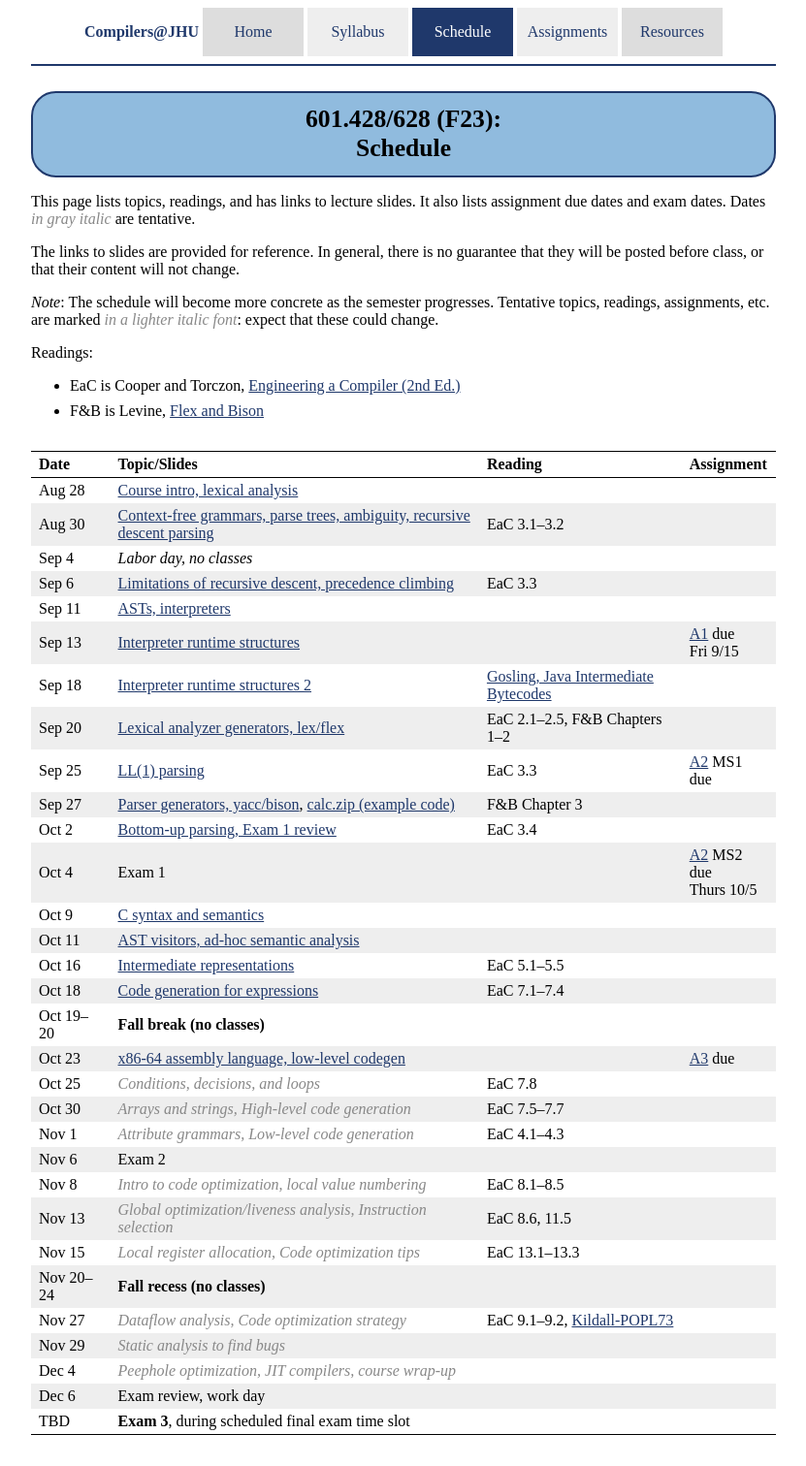
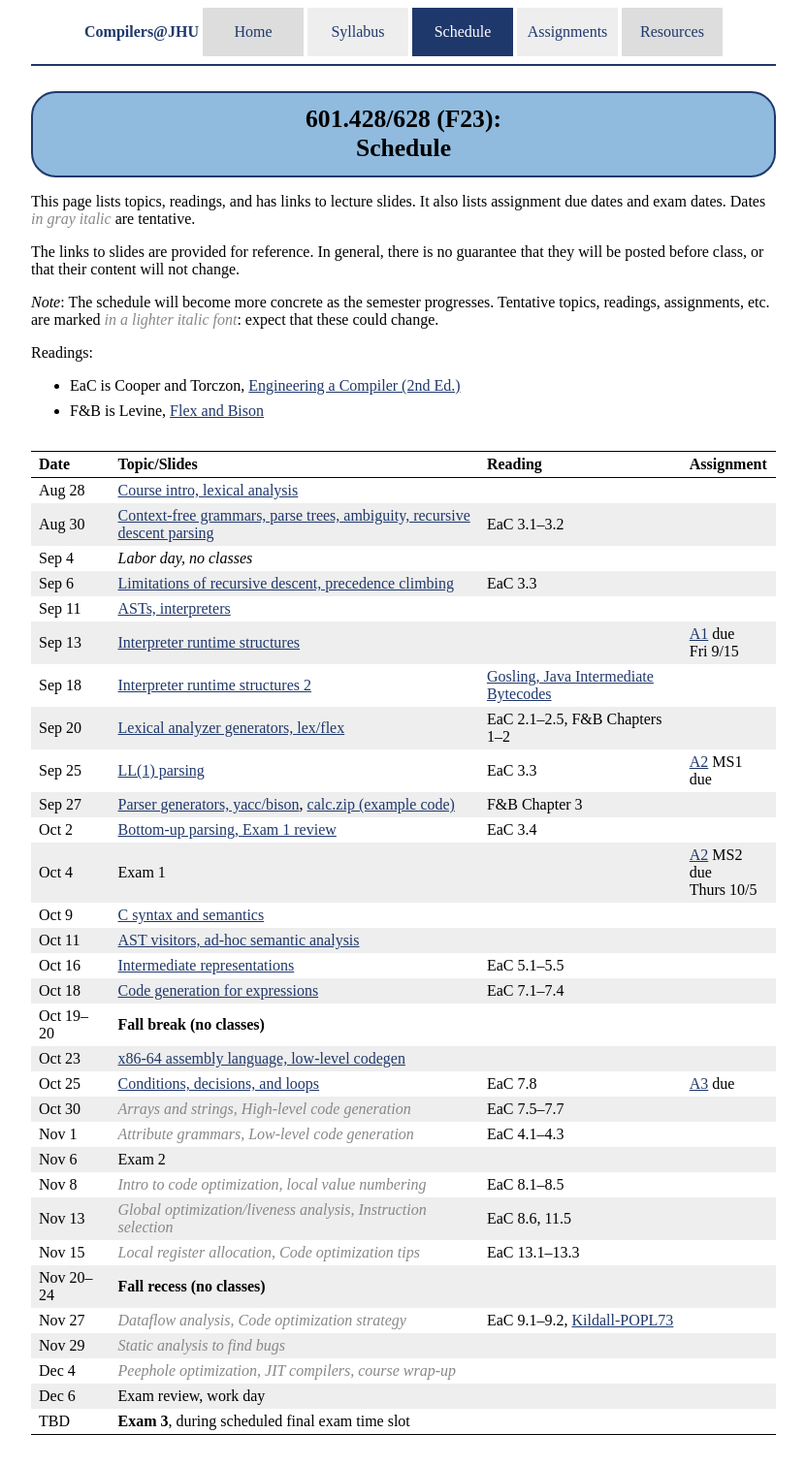
Before and after one commit to jhucompilers/fall2023, a Jekyll site: the page built from schedule.md, in a window 1280 px wide. Shown: the whole page at 97% size, without its empty margins (224-1055 px from the left). Built offline with Jekyll 4.4.1, drawn with Linux system fonts in a browser that asks for light colours.

```diff
--- a/schedule.csv
+++ b/schedule.csv
@@ -16,8 +16,8 @@ Oct 11,"AST visitors, ad-hoc semantic analysis",lectures/lecture12-public.pdf,,,
 Oct 16,"Intermediate representations",lectures/lecture13-public.pdf,,"EaC 5.1–5.5"
 Oct 18,"Code generation for expressions",lectures/lecture14-public.pdf,,"EaC 7.1–7.4",
 Oct 19–20,**Fall break (no classes)**,
-Oct 23,"x86-64 assembly language, low-level codegen",lectures/lecture15-public.pdf,,,"[A3](assign/assign03.html) due"
-Oct 25,"<span class='tentative'>Conditions, decisions, and loops</span>","",,"EaC 7.8"
+Oct 23,"x86-64 assembly language, low-level codegen",lectures/lecture15-public.pdf,,,
+Oct 25,"Conditions, decisions, and loops",lectures/lecture16-public.pdf,,"EaC 7.8","[A3](assign/assign03.html) due"
 Oct 30,"<span class='tentative'>Arrays and strings, High-level code generation</span>",,,"EaC 7.5–7.7",,
 Nov 1,"<span class='tentative'>Attribute grammars, Low-level code generation</span>",,,"EaC 4.1–4.3",""
 Nov 6,"Exam 2",,,
--- a/schedule.md
+++ b/schedule.md
@@ -42,8 +42,8 @@ Oct 11 | [AST visitors, ad-hoc semantic analysis](lectures/lecture12-public.pdf)
 Oct 16 | [Intermediate representations](lectures/lecture13-public.pdf) | EaC 5.1–5.5 |
 Oct 18 | [Code generation for expressions](lectures/lecture14-public.pdf) | EaC 7.1–7.4 |
 Oct 19–20 | **Fall break (no classes)** |  |
-Oct 23 | [x86-64 assembly language, low-level codegen](lectures/lecture15-public.pdf) |  | [A3](assign/assign03.html) due
-Oct 25 | <span class='tentative'>Conditions, decisions, and loops</span> | EaC 7.8 |
+Oct 23 | [x86-64 assembly language, low-level codegen](lectures/lecture15-public.pdf) |  |
+Oct 25 | [Conditions, decisions, and loops](lectures/lecture16-public.pdf) | EaC 7.8 | [A3](assign/assign03.html) due
 Oct 30 | <span class='tentative'>Arrays and strings, High-level code generation</span> | EaC 7.5–7.7 |
 Nov 1 | <span class='tentative'>Attribute grammars, Low-level code generation</span> | EaC 4.1–4.3 |
 Nov 6 | Exam 2 |  |
```
Also changed, not shown: 1 other file.
